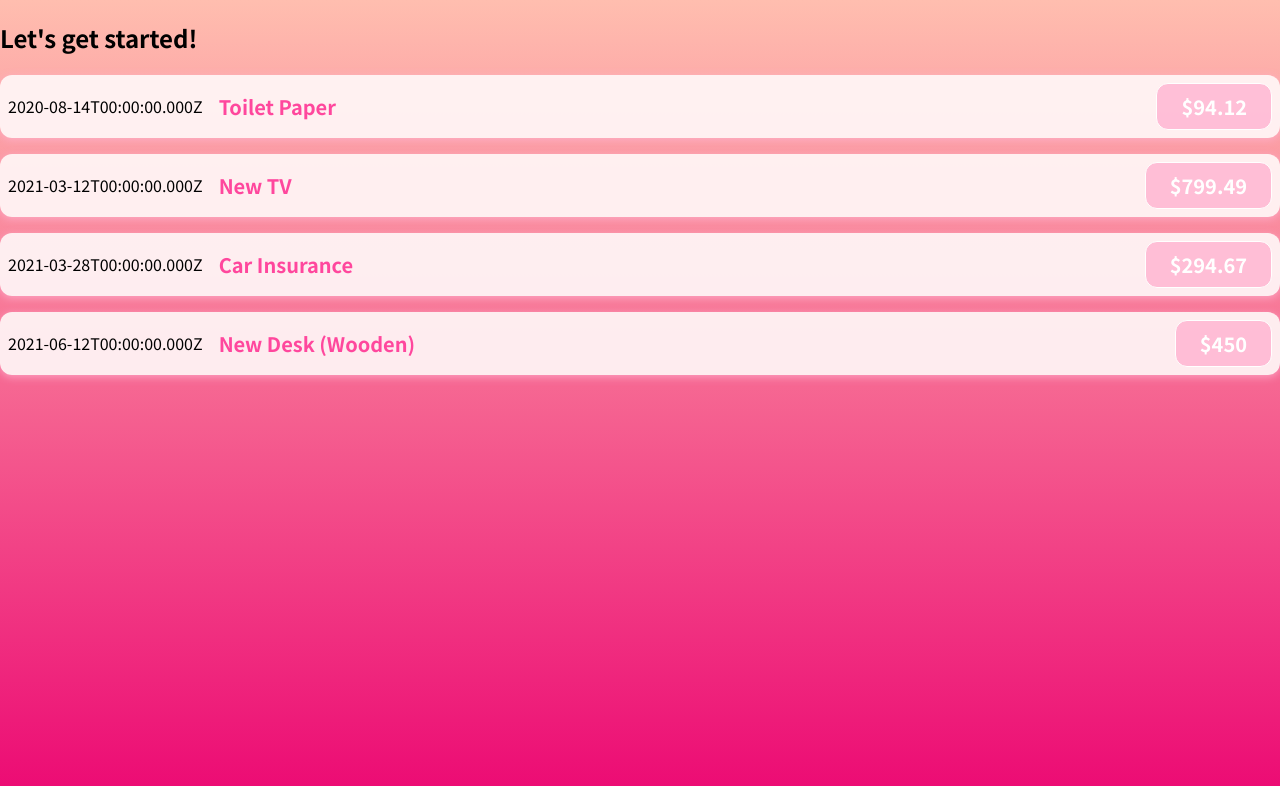
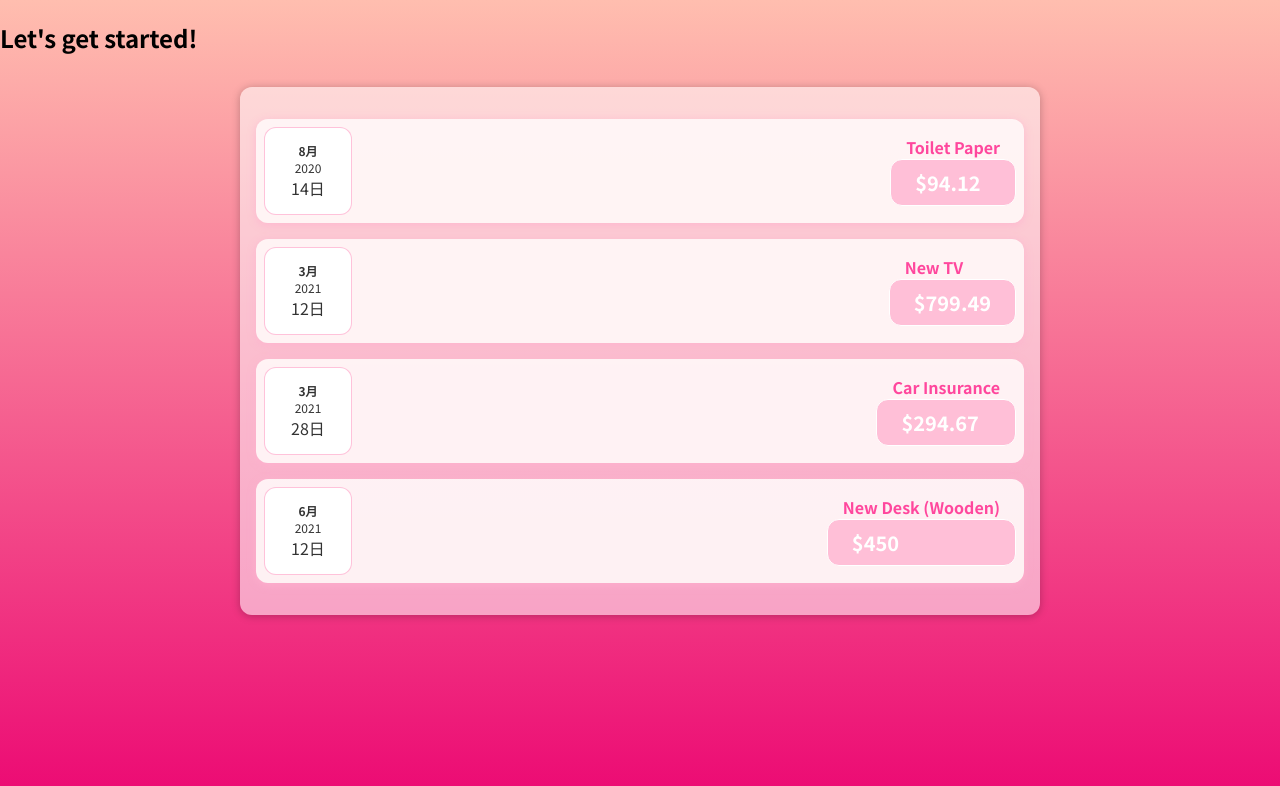
Before and after one commit to yuchi0307/expensesTracker, a JavaScript app: page / in a window 1280 px wide. Shown: the top 786 px of the page. Built offline with nearby package versions, Linux system fonts and the light colour scheme.

Commit message:
components organized

```diff
--- a/src/App.js
+++ b/src/App.js
@@ -1,4 +1,6 @@
-import ExpenseItem from "./Components/ExpenseItem";
+// import ExpenseItem from './Components/ExpenseItem';
+import MyExpenses from './Components/MyExpenses';
+
 
 function App() {
   const expenses = [
@@ -26,26 +28,7 @@ function App() {
   return (
     <div>
       <h2>Let's get started!</h2>
-      <ExpenseItem
-        title={expenses[0].title}
-        amount={expenses[0].amount}
-        date={expenses[0].date}
-      ></ExpenseItem>
-      <ExpenseItem
-      title={expenses[1].title}
-      amount={expenses[1].amount}
-      date={expenses[1].date}
-      ></ExpenseItem>
-      <ExpenseItem
-      title={expenses[2].title}
-      amount={expenses[2].amount}
-      date={expenses[2].date}>
-      </ExpenseItem>
-      <ExpenseItem
-      title={expenses[3].title}
-      amount={expenses[3].amount}
-      date={expenses[3].date}>
-      </ExpenseItem>
+      <MyExpenses data={expenses}/>
     </div>
   );
 }
--- a/src/Components/ExpenseItem.js
+++ b/src/Components/ExpenseItem.js
@@ -1,10 +1,14 @@
-import "./ExpenseItem.css";
+import './ExpensesDate.js';
+import './ExpenseItem.css';
+import ExpensesDate from './ExpensesDate.js';
 
 function ExpenseItem(props) {
+
+
   return (
-    <div className="expense-item">
-      <div>{props.date.toISOString()}</div>
-      <div className="expense-item__description">
+    <div className='expense-item'>
+     <ExpensesDate date={props.date}/>
+      <div className='xpense-item__description'>
         <h2>{props.title}</h2>
         <div className='expense-item__price'>${props.amount}</div>
       </div>
--- /dev/null
+++ b/src/Components/ExpensesDate.css
@@ -0,0 +1,27 @@
+
+.expense-date {
+    display: flex;
+    flex-direction: column;
+    width: 5.5rem;
+    height: 5.5rem;
+    border: 0.5px solid #ffb1cfc5;
+    background-color: white;
+    color: #333333;
+    border-radius: 12px;
+    align-items: center;
+    justify-content: center;
+  }
+
+  .expense-date__month {
+    font-size: 0.75rem;
+    font-weight: bold;
+  }
+
+  .expense-date__year {
+    font-size: 0.75rem;
+  }
+
+  .expense-date__day {
+    font-size: 1.5rem;
+    font-weight: bold;
+  }
--- /dev/null
+++ b/src/Components/ExpensesDate.js
@@ -0,0 +1,17 @@
+import './ExpensesDate.css'
+
+function ExpensesDate(props) {
+  const month = props.date.toLocaleString('zh-TW', { month: 'long' });
+  const year = props.date.getFullYear();
+  const day = props.date.toLocaleString('zh-TW', { day: '2-digit' });
+
+  return (
+    <div className='expense-date'>
+      <div className='expense-date__month'>{month}</div>
+      <div className='expense-date__year'>{year}</div>
+      <div className='.expense-date__day'>{day}</div>
+    </div>
+  );
+}
+
+export default ExpensesDate;
--- /dev/null
+++ b/src/Components/MyExpenses.css
@@ -0,0 +1,9 @@
+.expenses {
+    padding: 1rem;
+    background-color: rgba(255, 255, 255, 0.548);
+    margin: 2rem auto;
+    width: 50rem;
+    max-width: 95%;
+    border-radius: 12px;
+    box-shadow: 0 1px 8px rgba(0, 0, 0, 0.25);
+  }
--- /dev/null
+++ b/src/Components/MyExpenses.js
@@ -0,0 +1,30 @@
+import './ExpenseItem';
+import ExpenseItem from "./ExpenseItem";
+import './MyExpenses.css'
+
+function MyExpenses(props) {
+  return (
+    <div className='expenses'>
+      <ExpenseItem
+      title={props.data[0].title}
+      amount={props.data[0].amount}
+      date={props.data[0].date} />
+       <ExpenseItem
+      title={props.data[1].title}
+      amount={props.data[1].amount}
+      date={props.data[1].date} />
+       <ExpenseItem
+      title={props.data[2].title}
+      amount={props.data[2].amount}
+      date={props.data[2].date} />
+       <ExpenseItem
+      title={props.data[3].title}
+      amount={props.data[3].amount}
+      date={props.data[3].date} />
+
+
+    </div>
+  );
+}
+
+export default MyExpenses;
```
Also changed, not shown: 1 other file (tests, documents, lock files or other folders).
